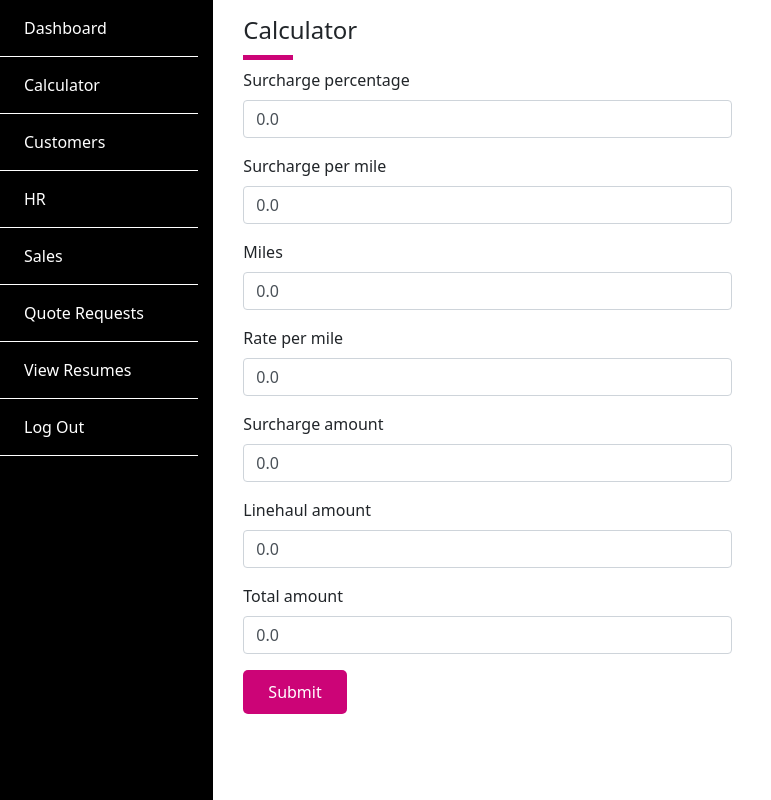
After one commit to sushant021/Larway, a Django app: page /calculator/ in a window 1280 px wide. The commit adds this page. Shown: the whole page, without its empty margins (0-771 px from the left). Run offline with Django 3.2, Linux system fonts and the light colour scheme; some libraries are stand-ins or nearby versions.

Commit message:
Added fuel calculator

```diff
--- a/SiteApp/forms.py
+++ b/SiteApp/forms.py
@@ -1,5 +1,5 @@
 from django.forms import ModelForm
-from . models import QuoteRequest, DriverResume, Employee, Customer, FuelSurcharge
+from . models import QuoteRequest, DriverResume, Employee, Customer, FuelSurcharge, FuelData
 
 
 class QuoteRequestForm(ModelForm):
@@ -30,3 +30,9 @@ class FuelSurchargeForm(ModelForm):
     class Meta:
         model = FuelSurcharge
         fields = '__all__'
+
+
+class FuelDataForm(ModelForm):
+    class Meta:
+        model = FuelData
+        fields = '__all__'
--- a/SiteApp/models.py
+++ b/SiteApp/models.py
@@ -81,3 +81,13 @@ class DriverResume(models.Model):
 
 class FuelSurcharge(models.Model):
     input_diesel_price = models.FloatField()
+
+
+class FuelData(models.Model):
+    surcharge_percentage = models.FloatField(blank=True, default=0.00)
+    surcharge_per_mile = models.FloatField(blank=True, default=0.00)
+    miles = models.FloatField(blank=True, default=0.00)
+    rate_per_mile = models.FloatField(blank=True, default=0.00)
+    surcharge_amount = models.FloatField(blank=True, default=0.00)
+    linehaul_amount = models.FloatField(blank=True, default=0.00)
+    total_amount = models.FloatField(blank=True, default=0.00)
--- a/SiteApp/static/SiteApp/css/style.css
+++ b/SiteApp/static/SiteApp/css/style.css
@@ -413,6 +413,12 @@ nav a:hover {
   color: rgba(255, 255, 255, 1);
   margin-right: 3rem;
 }
+
+/* responsive */
+.mobile-view {
+  display: none;
+}
+
 /* mobile menu */
 
 .menu-toggler {
@@ -461,4 +467,7 @@ nav a:hover {
   .mobile-menubar {
     display: block;
   }
+  .mobile-view {
+    display: block;
+  }
 }
--- /dev/null
+++ b/SiteApp/templates/SiteApp/fuel_data.html
@@ -0,0 +1,35 @@
+{% extends 'backend_base.html' %} {% load crispy_forms_tags %} {% block content%}
+<div class="container py-3">
+  <div class="row">
+    <div class="col-sm-12 col-md-6 col-lg-6 col-xl-6">
+      <h4 class="underline-left">Calculator</h4>
+
+      <form action="{% url 'fuel_data' %}" method="post">
+        {{ form | crispy }} {% csrf_token %}
+        <input type="submit" name="Submit" class="larway-btn" />
+      </form>
+    </div>
+    <div class="mobile-view gap-2"></div>
+    <div class="col-sm-12 col-md-6 col-lg-6 col-xl-6">
+      {% if flag %}
+        <section>
+        <h4 class="underline-left">Result</h4>
+        <div class="gap-2"></div>
+        <ul class="list-group">
+            <li class="list-group-item d-flex justify-content-between align-items-center"> {% if total != 0 %} Total Cost: <span class="badge badge-primary badge-pill"> {{total}} </span>  {% endif %}</li>
+            <li class="list-group-item d-flex justify-content-between align-items-center"> {% if line_haul != 0 %} Linehaul: <span class="badge badge-primary badge-pill"> {{line_haul}} </span>  {% endif %}</li>
+            <li class="list-group-item d-flex justify-content-between align-items-center"> {% if fsc_amt != 0 %} FSC Amount: <span class="badge badge-primary badge-pill"> {{fsc_amt}} </span>  {% endif %}</li>
+            <li class="list-group-item d-flex justify-content-between align-items-center"> {% if fsc_percent != 0 %} FSC Percentage: <span class="badge badge-primary badge-pill"> {{fsc_percent}} </span>  {% endif %}</li>
+            <li class="list-group-item d-flex justify-content-between align-items-center"> {% if fsc_dollar != 0 %} FSC per mile: <span class="badge badge-primary badge-pill"> {{fsc_dollar}} </span>  {% endif %}</li>
+            <li class="list-group-item d-flex justify-content-between align-items-center"> {% if rpm != 0 %} Rate per mile: <span class="badge badge-primary badge-pill"> {{rpm}} </span>  {% endif %}</li>
+            <li class="list-group-item d-flex justify-content-between align-items-center"> {% if miles != 0 %} Miles Travelled: <span class="badge badge-primary badge-pill"> {{miles}} </span>  {% endif %}</li>
+        </ul>
+
+
+      </section>
+      {% endif %}
+    </div>
+  </div>
+</div>
+
+{% endblock %}
--- a/SiteApp/templates/SiteApp/fuel_surcharge.html
+++ b/SiteApp/templates/SiteApp/fuel_surcharge.html
@@ -75,7 +75,9 @@
           {% endfor %}
         </ul>
       </article>
+
     </div>
+    <div class="gap-2"></div>
 
     {% load crispy_forms_tags %}
     <div class="col-sm-12 col-md-12 col-lg-6 col-xl-6">
--- a/SiteApp/templates/backend_base.html
+++ b/SiteApp/templates/backend_base.html
@@ -40,11 +40,16 @@
   <body class="h-100">
     <div class="container-fluid h-100">
       <div class="row h-100">
-        <div class="cols-sm-12 col-md-2 col-lg-2 col-xl-2 pl-0 h-100 bg-black">
+        <div class="cols-sm-12 col-md-2 col-lg-2 col-xl-2 pl-0 h-100 bg-black" style="position:fixed;">
           <ul class="list-group" style="list-style-type: none;">
             <li class="nav-item backend-menu-item">
               <a class="nav-link text-white" href="{% url 'dashboard' %}"
                 >Dashboard</a
+              >
+            </li>
+            <li class="nav-item backend-menu-item">
+              <a class="nav-link text-white" href="{% url 'fuel_data' %}"
+                >Calculator</a
               >
             </li>
             <li class="nav-item backend-menu-item">
@@ -67,6 +72,7 @@
                 >Quote Requests</a
               >
             </li>
+
             <li class="nav-item backend-menu-item">
               <a class="nav-link text-white" href="{% url 'view_resumes' %}"
                 >View Resumes</a
@@ -79,7 +85,7 @@
             </li>
           </ul>
         </div>
-        <div class="col-sm-12 col-md-10 col-lg-10 col-xl-10 h-100">
+        <div class="col-sm-12 col-md-10 col-lg-10 col-xl-10 h-100" style="position:absolute;right:0;">
           {% block content %}{% endblock %}
         </div>
       </div>
--- a/SiteApp/urls.py
+++ b/SiteApp/urls.py
@@ -20,6 +20,7 @@ urlpatterns = [
     path('view-resumes/', views.ViewDriverResumes, name='view_resumes'),
     path('view-quote/<int:id>/', views.ViewQuote, name='view_quote'),
     path('view-resume/<int:id>/', views.ViewResume, name='view_resume'),
+    path('calculator/', views.FuelData, name='fuel_data'),
 
     # authentication
     path('login/', auth_views.LoginView.as_view(), name='login'),
@@ -37,4 +38,5 @@ urlpatterns = [
     path('customer/delete', views.DeleteCustomer, name='delete_customers'),
     path('customer/edit', views.EditCustomer, name='edit_customers'),
 
+
 ]
--- a/SiteApp/views.py
+++ b/SiteApp/views.py
@@ -1,7 +1,7 @@
 from django.shortcuts import render, redirect
 from django.http import HttpResponse
-from .models import QuoteRequest, DriverResume, Employee, Customer
-from .forms import DriverResumeForm, QuoteRequestForm, EmployeeForm, CustomerForm, FuelSurchargeForm
+from .models import QuoteRequest, DriverResume, Employee, Customer, FuelData, FuelSurcharge
+from .forms import DriverResumeForm, QuoteRequestForm, EmployeeForm, CustomerForm, FuelSurchargeForm, FuelDataForm
 from django.contrib.auth import logout
 from django.contrib.staticfiles.storage import staticfiles_storage
 
@@ -187,9 +187,29 @@ def DeleteCustomer(request, id):
     pass
 
 
+def FuelData(request):
+    if request.method == "POST":
+        form = FuelDataForm(request.POST)
+        if form.is_valid():
+            cd = form.cleaned_data
+            # calculate values
+            context_dict = get_fuel_values(cd)
+            flag = True
+            context_dict.update({'flag':flag, 'form':form})
+
+        else:
+            return HttpResponse("Invalid form submission.")
+    else:
+        form = FuelDataForm()
+        context_dict = {'form': form}
+
+    return render(request, 'SiteApp/fuel_data.html', context_dict)
+
 # takes current fuel price in us gallons and a column number to return TL and LTL surcharge rates
 # based on L2011 schedule of Larway
 # column number is either 2 or 3 , 2 is for TL and 3 is for LTL
+
+
 def get_surcharge_rate(fuel_price, col_num):
     try:
         p = staticfiles_storage.path('data/surcharge_table.csv')
@@ -248,3 +268,66 @@ def scrape_data():
 
     # floats[0] is the average U.S. price, last_date is the last update date.
     return [price_dict, float(floats[0]), last_date]
+
+
+# inputs cleaned data from a form of caluclator and returns all the values in a dictionary
+def get_fuel_values(cd):
+    fsc_percent = cd['surcharge_percentage']
+    fsc_dollar = cd['surcharge_per_mile']
+    miles = cd['miles']
+    rpm = cd['rate_per_mile']
+    line_haul = cd['linehaul_amount']
+    fsc_amt = cd['surcharge_amount']
+    total = cd['total_amount']
+
+    if line_haul == 0 or None:
+        if rpm != 0 and miles != 0:
+            line_haul = rpm * miles
+        if total != 0 and fsc_amt != 0:
+            line_haul = total - fsc_amt
+
+    if fsc_percent != 0 and fsc_dollar != 0:
+        fsc_amt = miles * fsc_dollar
+    elif fsc_dollar != 0:
+        fsc_amt = miles * fsc_dollar
+    elif fsc_percent != 0:
+        fsc_amt = line_haul * (fsc_percent/100)
+
+    if total == 0 or None:
+        if fsc_amt != 0 and line_haul != 0:
+            total = fsc_amt + line_haul
+
+    if fsc_percent == 0 or None:
+        if fsc_amt != 0 and line_haul != 0:
+            fsc_percent = (fsc_amt/line_haul)
+
+    if fsc_dollar == 0 or None:
+        if fsc_amt != 0 and miles != 0:
+            fsc_dollar = fsc_amt / miles
+
+    if fsc_amt != 0 and total != 0:
+        if fsc_amt != 0 and total != 0:
+            fsc_percent = (fsc_amt / (total-fsc_amt)) * 100
+
+    if line_haul == 0 or None:
+        if total != 0 and fsc_amt != 0:
+            line_haul = total - fsc_amt
+
+    if rpm == 0 or None:
+        if line_haul != 0 and miles != 0:
+            rpm = line_haul / miles
+
+    if miles == 0 or None:
+        if line_haul != 0 and rpm != 0:
+            miles = line_haul / rpm
+
+    context_dict = {'fsc_amt': round(fsc_amt,3),
+                    'line_haul': round(line_haul,3),
+                    'fsc_percent': round(fsc_percent,3),
+                    'fsc_dollar': round(fsc_dollar,3),
+                    'total': round(total,3),
+                    'miles': round(miles,3),
+                    'rpm': round(rpm,3),
+                    }
+
+    return context_dict
```
Also changed, not shown: SiteApp/migrations/0004_fueldata.py (added), SiteApp/migrations/0005_auto_20191208_1508.py (added), db.sqlite3.
